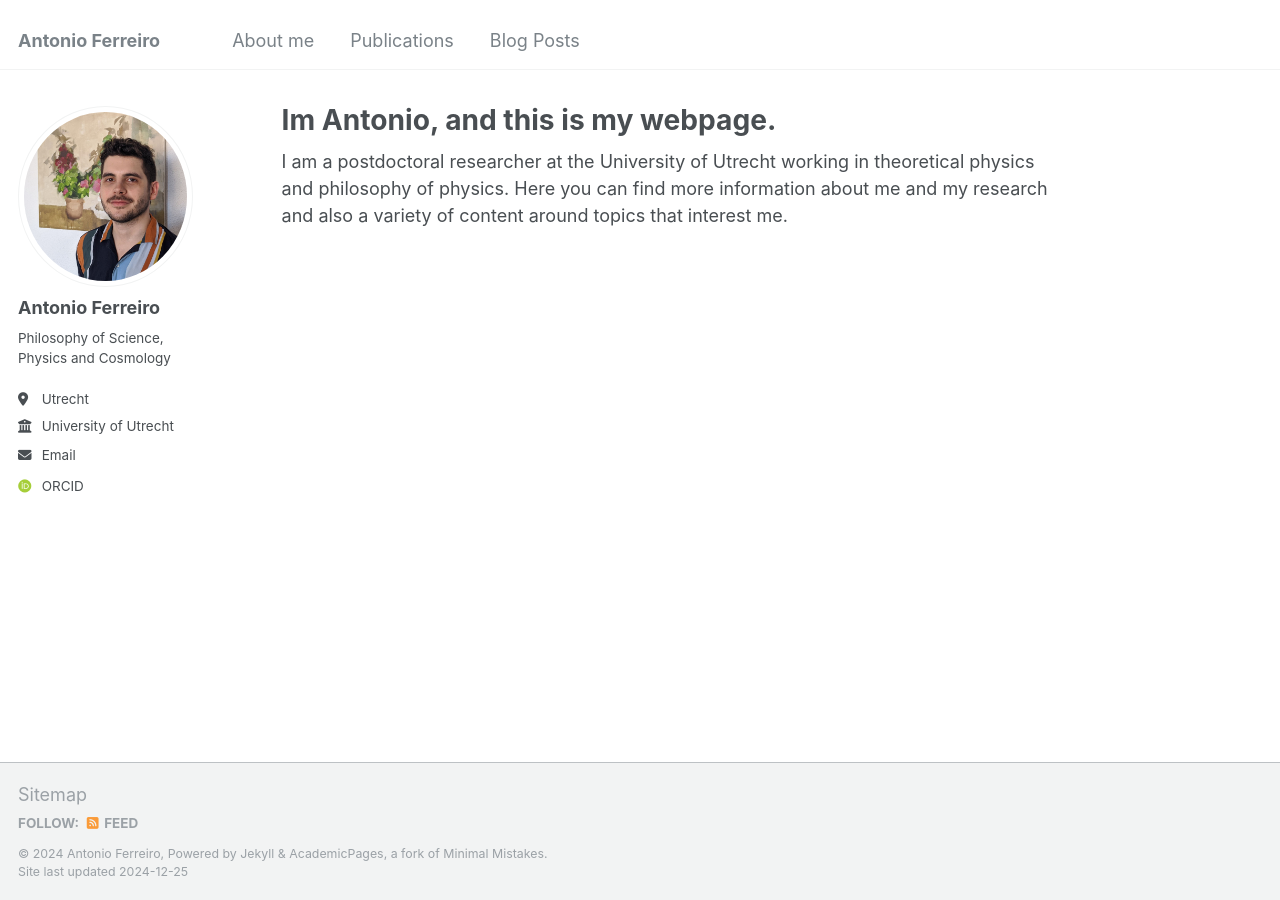
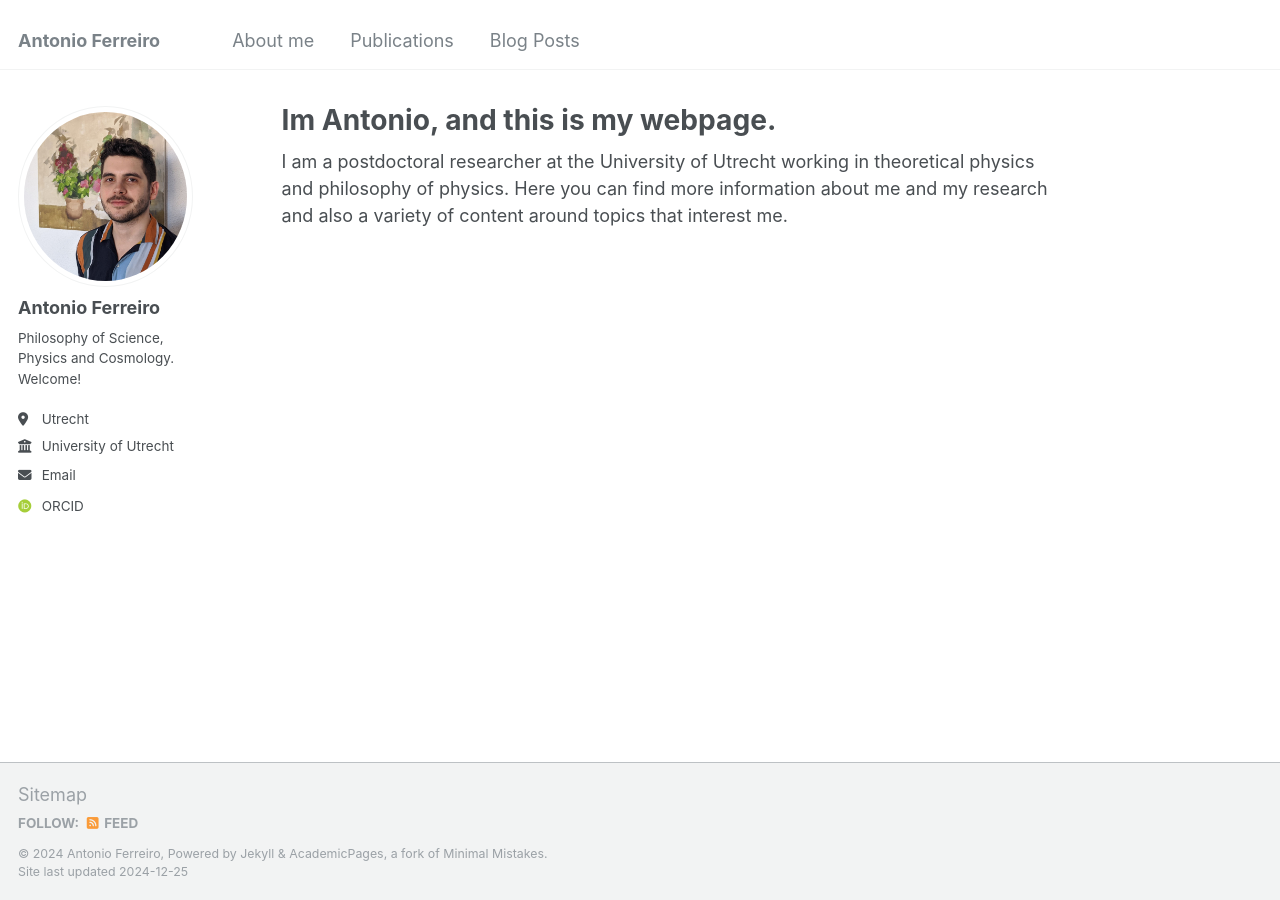
Before and after one commit to Anfedea/anfedea.github.io, a Jekyll site: the page built from _pages/about.md, in a window 1280 px wide. Built offline with Jekyll 4.4.1, drawn with Linux system fonts in a browser that asks for light colours; some web fonts are replaced.

Commit message:
Update _config.yml

```diff
--- a/_config.yml
+++ b/_config.yml
@@ -24,7 +24,7 @@ author:
   avatar           : "profile.jpg"
   name             : "Antonio Ferreiro"
   pronouns         : # "he/him"
-  bio              : "Philosophy of Science, Physics and Cosmology"
+  bio              : "Philosophy of Science, Physics and Cosmology. Welcome!"
   location         : "Utrecht"
   employer         : "University of Utrecht"
   uri              : # URL
```
